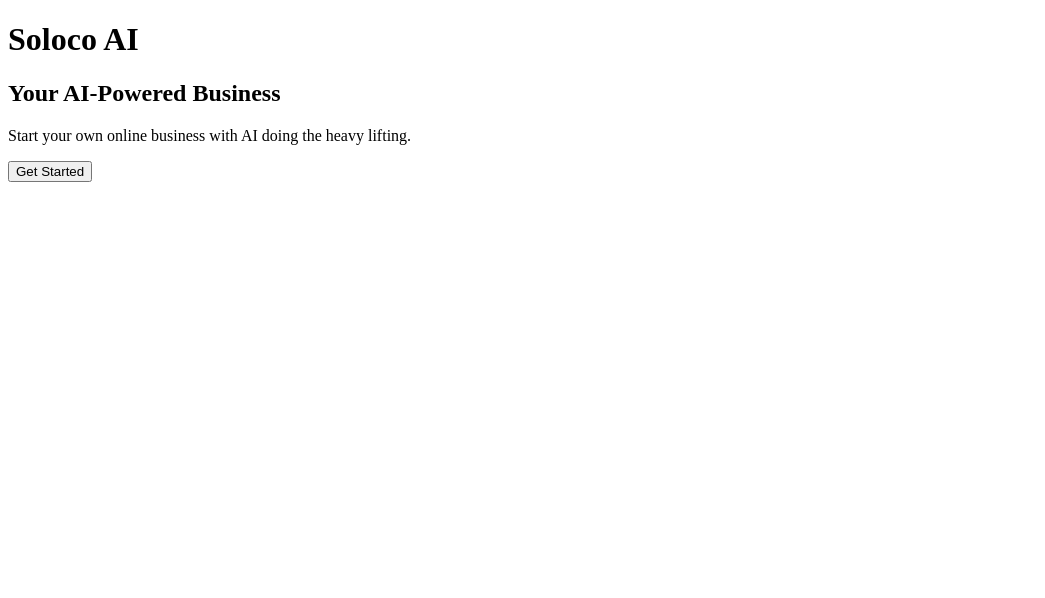
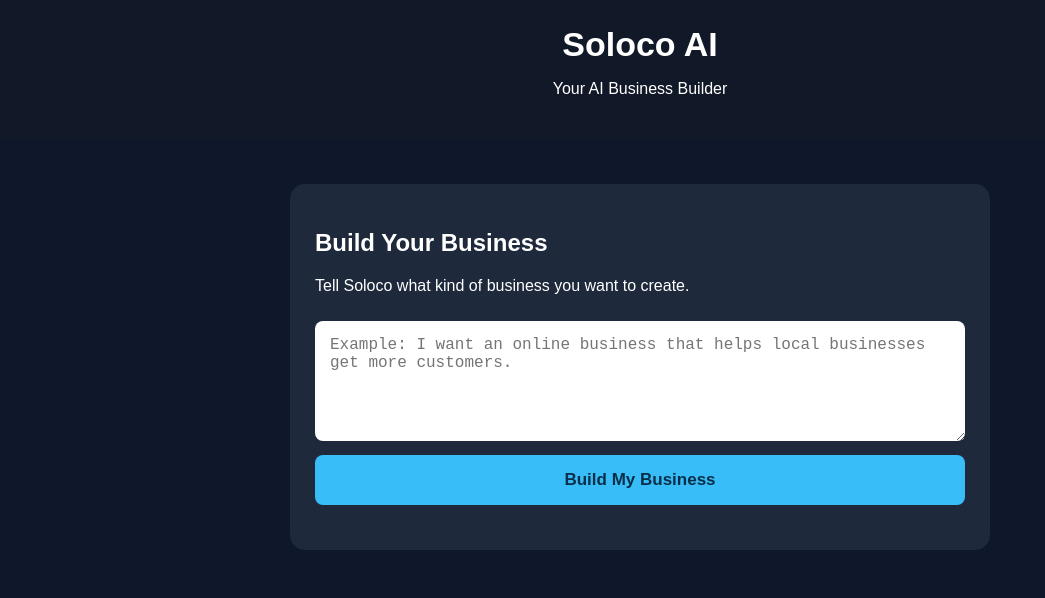
Before and after one commit to darrenski3011-star/Soloceo-ai, a plain HTML site: page Index.html in a window 1280 px wide. Shown: the whole page, without its empty margins (0-1045 px from the left). Drawn offline with Linux system fonts and the light colour scheme.

Commit message:
Update Index.html

```diff
--- a/Index.html
+++ b/Index.html
@@ -1,18 +1,128 @@
+
 <!DOCTYPE html>
 <html lang="en">
 <head>
-  <meta charset="UTF-8">
-  <meta name="viewport" content="width=device-width, initial-scale=1.0">
-  <title>Soloco AI</title>
+<meta charset="UTF-8">
+<meta name="viewport" content="width=device-width, initial-scale=1.0">
+<title>Soloco AI</title>
+
+<style>
+body {
+  margin: 0;
+  font-family: Arial, sans-serif;
+  background: #0f172a;
+  color: white;
+}
+
+header {
+  padding: 25px;
+  text-align: center;
+  background: #111827;
+}
+
+h1 {
+  margin: 0;
+  font-size: 34px;
+}
+
+.container {
+  max-width: 700px;
+  margin: auto;
+  padding: 25px;
+}
+
+.card {
+  background: #1e293b;
+  padding: 25px;
+  margin: 20px 0;
+  border-radius: 15px;
+}
+
+input, textarea {
+  width: 100%;
+  box-sizing: border-box;
+  padding: 15px;
+  margin: 10px 0;
+  border-radius: 8px;
+  border: none;
+  font-size: 16px;
+}
+
+button {
+  width: 100%;
+  padding: 15px;
+  border: none;
+  border-radius: 8px;
+  background: #38bdf8;
+  color: #082f49;
+  font-size: 17px;
+  font-weight: bold;
+}
+
+button:hover {
+  cursor: pointer;
+}
+
+#result {
+  margin-top: 20px;
+  white-space: pre-wrap;
+  line-height: 1.6;
+}
+</style>
 </head>
+
 <body>
+
+<header>
   <h1>Soloco AI</h1>
-  <h2>Your AI-Powered Business</h2>
+  <p>Your AI Business Builder</p>
+</header>
 
-  <p>
-    Start your own online business with AI doing the heavy lifting.
-  </p>
+<div class="container">
 
-  <button>Get Started</button>
+  <div class="card">
+    <h2>Build Your Business</h2>
+
+    <p>Tell Soloco what kind of business you want to create.</p>
+
+    <textarea id="idea" rows="5"
+      placeholder="Example: I want an online business that helps local businesses get more customers."></textarea>
+
+    <button onclick="buildBusiness()">
+      Build My Business
+    </button>
+
+    <div id="result"></div>
+  </div>
+
+</div>
+
+<script>
+
+function buildBusiness() {
+
+  const idea = document.getElementById("idea").value;
+  const result = document.getElementById("result");
+
+  if (!idea.trim()) {
+    result.innerHTML = "Enter a business idea first.";
+    return;
+  }
+
+  result.innerHTML =
+  "Analyzing your idea...\\n\\n" +
+  "Soloco AI will eventually generate:\\n" +
+  "• Business concept\\n" +
+  "• Business name\\n" +
+  "• Target customers\\n" +
+  "• Offer\\n" +
+  "• Marketing plan\\n" +
+  "• Website copy\\n" +
+  "• Customer acquisition strategy\\n\\n" +
+  "Your idea:\\n" + idea;
+}
+
+</script>
+
 </body>
 </html>
```
